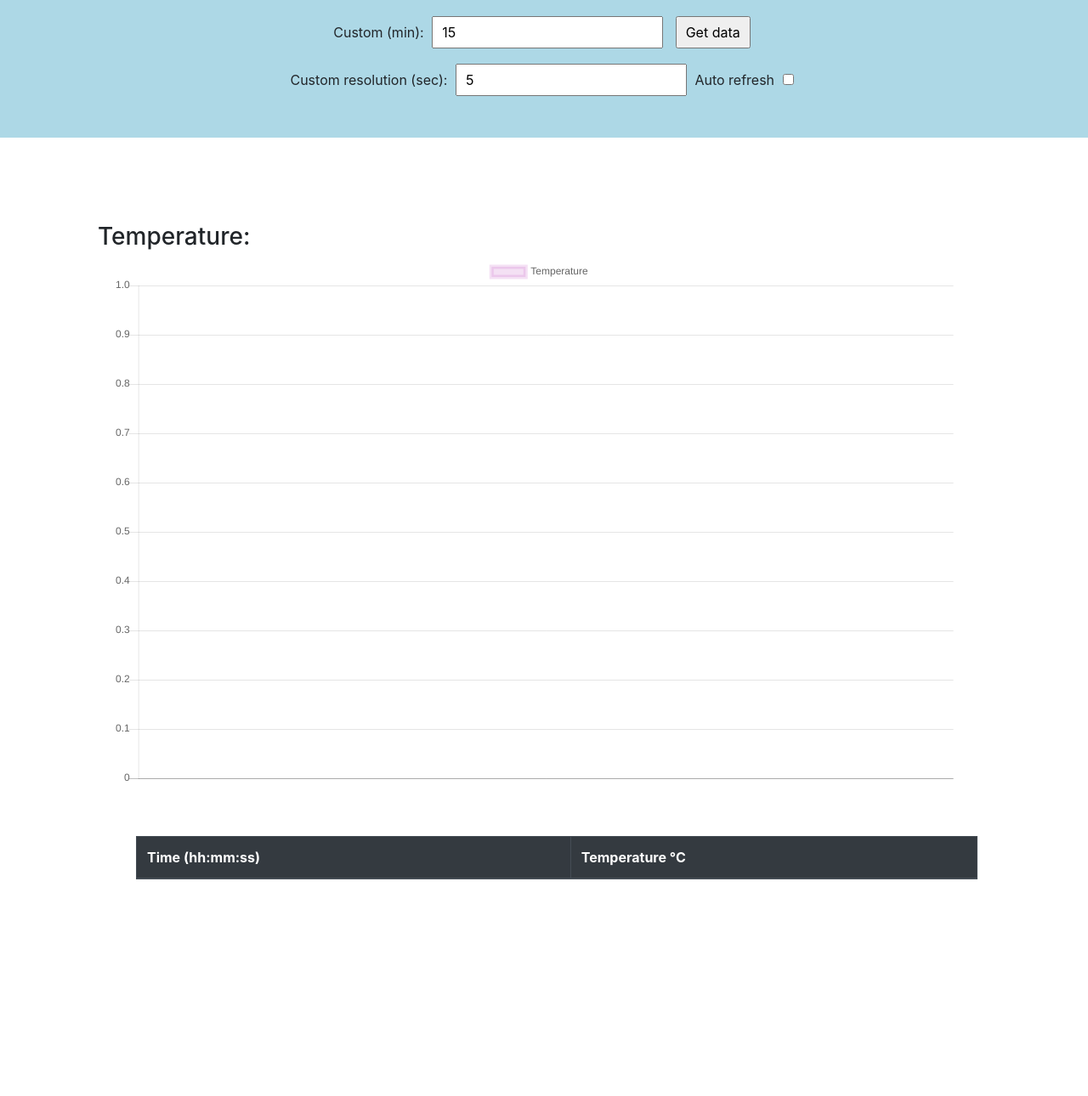
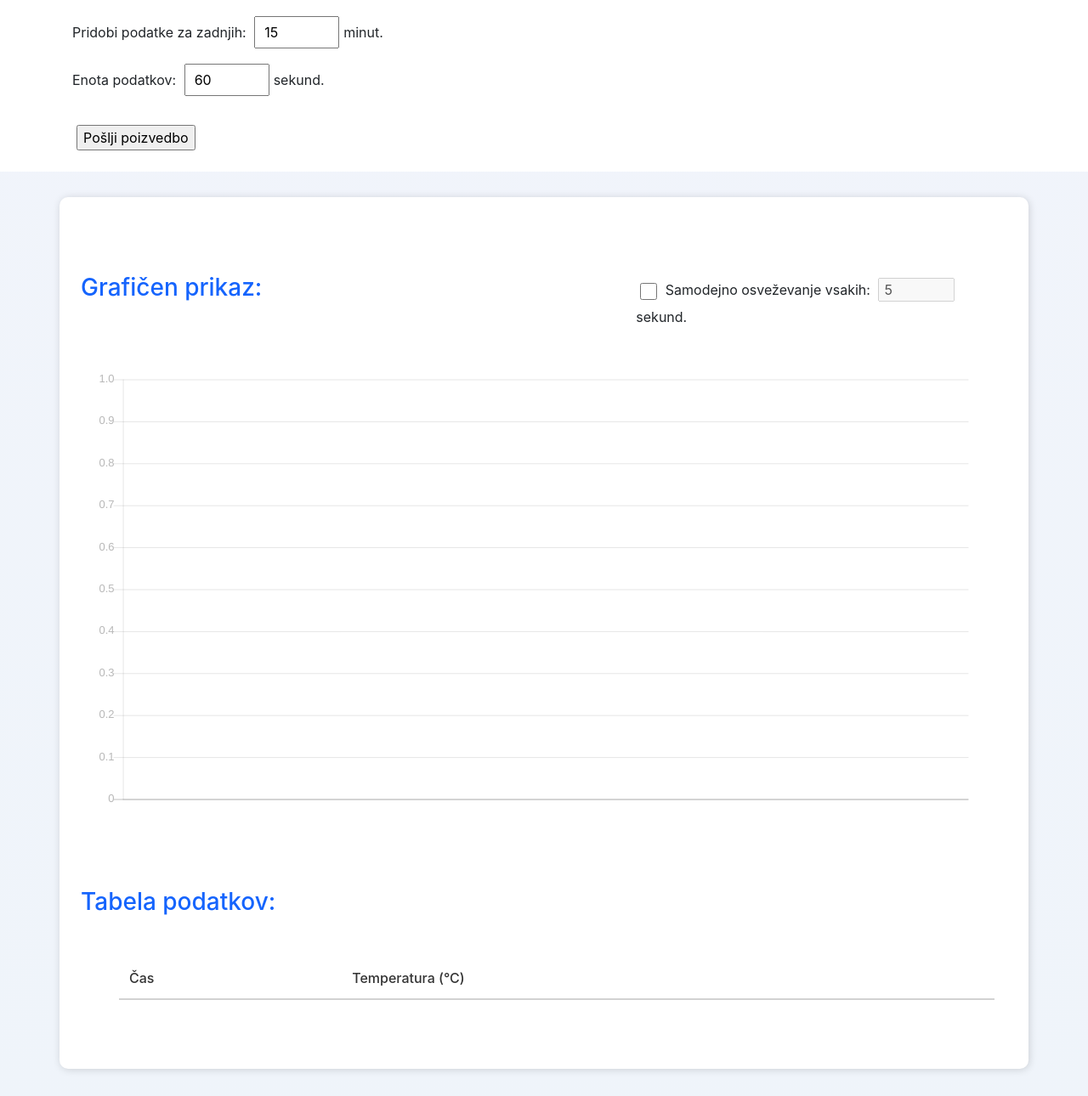
Before and after one commit to krni-ndk/ERS-Competition-2018, a website: page public/index.html in a window 1280 px wide. Shown: the part 74-1364 px from the top of the page at 85% size. Before the commit the page ends 1225 px from the top, so only its background shows below. Drawn offline with Linux system fonts and the light colour scheme; no server answers.

Commit message:
UI/UX Upgrade and minnor tweaks

```diff
--- a/app/server.js
+++ b/app/server.js
@@ -35,7 +35,6 @@ app.get('/api/data', function (aReq, aRes, xErr) {
     let timePeriod = (parseInt(aReq.query.timePeriod, 10)) * 60 * 1000; // From minutes to miliseconds
     let currentTime = new Date().getTime();
     let reqTime = currentTime - timePeriod;
-
     let query = `SELECT temp, time_ms FROM readings WHERE time_ms BETWEEN ${reqTime} AND ${currentTime} ORDER BY time_ms ASC`;
 
     dbCon.query(query, function (xError, aResults, aFields) {
--- a/public/css/main.css
+++ b/public/css/main.css
@@ -1,3 +1,9 @@
+/* Global */
+
+body {
+    background: linear-gradient(#f1f4fb, #eff4fa);
+}
+
 label {
     user-select: none;
     cursor: pointer;
@@ -5,23 +11,47 @@ label {
 
 input {
     margin: 5px;
-    padding: 5px 10px 5px 10px;
 }
 
+/* Hero */
+
 #hero {
-    background-color: lightblue;
+    background-color: #fff;
     padding: 20px;
-    text-align: center;
 }
 
 #hero h2 {
-    text-align: center;
-    color: #333;
+    color: #333333;
     margin-bottom: 30px;
 }
 
+#hero input[type="number"] {
+    padding: 5px 10px 5px 10px;
+    width: 100px;
+}
+
+/* Auto refresh */
+#autoRefreshInput {
+    padding: 0px 5px 0px 5px;
+    width: 90px;
+}
+
+/* Content */
+
+.card {
+    background-color: #fff;
+    border: none;
+    border-radius: 10px;
+    padding: 90px 25px 65px 25px;
+    box-shadow: 1px 1px 10px 0px rgba(0, 0, 0, 0.15);
+}
+
 #temperatures {
-    padding: 100px;
+    margin: 30px 0 50px 0;
+}
+
+#temperatures h3 {
+    color: #1564fd;
 }
 
 #statusElm {
@@ -30,9 +60,24 @@ input {
     text-align: center;
 }
 
+/* Checkbox */
+#autoRefreshLabel {
+    font-size: 16px;
+}
+
+#autoRefresh {
+    width: 20px;
+    height: 20px;
+    vertical-align: middle;
+}
+
+/* Data */
+
 .chartWrapper {
     width: 100%;
     height: auto;
+    margin-top: 55px;
+    margin-bottom: 75px;
 }
 
 #tempChart {
@@ -43,20 +88,59 @@ input {
 .tableWrapper {
     margin-top: 40px;
     margin-left: 30px;
-    max-height: 500px !important;
+    max-height: 85vh !important;
     overflow: auto;
 }
 
+#tempTable {
+    font-size: 16px;
+    color: #333;
+}
+
+#tempTable tr:hover {
+    background-color: rgba(33, 33, 33, 0.05);
+    transition: all 100ms ease-in;
+}
+
+#tempTable #thead-row {
+    background: none;
+}
+
+#tempTable td {
+    font-weight: 400;
+    user-select: none;
+}
+
+#tempTable th {
+    font-weight: 500;
+    border-top: none;
+    border-bottom-color: rgba(33, 33, 33, 0.2);
+    user-select: none;
+}
+
+#tempTable th:hover {
+    border-bottom-color: #1564fd;
+    transition: all 200ms ease-in;
+}
+
 @media screen and (max-width: 768px) {
+    .card {
+        padding-top: 55px;
+    }
 
     #temperatures {
-        padding: 40px 5px 5px 5px;
+        margin: 30px 5px 5px 5px;
+    }
+
+    #autoRefreshLabel {
+        margin-top: 10px;
     }
 
     .chartWrapper {
         padding: 0;
         height: 45vh;
         width: auto;
+        margin-bottom: 45px;
     }
 
     .tableWrapper {
@@ -69,3 +153,11 @@ input {
         height: 80vh;
     }
 }
+
+/* Footer */
+
+footer {
+    text-align: center;
+    padding-bottom: 5px;
+    color: rgba(33, 33, 33, 0.5);
+}
--- a/public/index.html
+++ b/public/index.html
@@ -13,45 +13,57 @@
 <body>
     <section id="hero">
         <div class="container">
-            <h2>Choose a time:</h2>
+            <h2>Nastavitve:</h2>
             <form name="timeForm" method="GET" action="/api/data" onsubmit="return validateForm();">
                 <label class="timeLabel">
-                    Custom (min):
-                    <input type="number" name="timePeriod" min="1" value="15">
-                    <input type="submit" name="submit" value="Get data">
+                    Pridobi podatke za zadnjih:
+                    <input type="number" name="timePeriod" min="1" value="15">minut.
                 </label><br>
                 <label class="timeRes">
-                    Custom resolution (sec):
-                    <input type="number" name="timeResInput" min="5" value="5">
-                    <label>Auto refresh&nbsp;<input id="autoRefresh" type="checkbox" name="autoRefresh"></label>
-                </label>
+                    Enota podatkov:
+                    <input type="number" name="timeResInput" min="5" value="60">sekund.
+                </label><br>
                 <p id="statusElm"></p>
+                <input type="submit" name="submit" value="Pošlji poizvedbo">
             </form>
         </div>
     </section>
     <section id="temperatures">
-        <div class="container">
-            <h3>Temperature:</h3>
+        <div class="container card">
+            <div class="row">
+                <div class="col-md-7">
+                    <h3>Grafičen prikaz:</h3>
+                </div>
+                <div class="col-md-5">
+                    <form name="autoRefreshForm">
+                        <input type="checkbox" id="autoRefresh" name="autoRefresh">
+                        <label for="autoRefresh" id="autoRefreshLabel">Samodejno osveževanje vsakih: </label>
+                        <input type="number" id="autoRefreshInput" name="autoRefreshInput" min="1" value="5" disabled>sekund.
+                    </form>
+                </div>
+            </div>
             <div class="chartWrapper col-md-12">
                 <canvas id="tempChart"></canvas>
             </div>
+            <h3>Tabela podatkov:</h3>
             <div class="col-md-12">
                 <div class="tableWrapper">
-                    <table id="tempTable" class="table table-dark table-bordered">
+                    <table id="tempTable" class="table">
                         <thead>
-                            <tr>
-                                <th>Time (hh:mm:ss)</th>
-                                <th>Temperature &deg;C</th>
+                            <tr id="thead-row">
+                                <th>Čas</th>
+                                <th>Temperatura (&deg;C)</th>
                             </tr>
                         </thead>
-                        <tbody>
-
-                        </tbody>
+                        <tbody></tbody>
                     </table>
                 </div>
             </div>
         </div>
     </section>
+    <footer>
+        <p>&copy; 2019 Niko Kriznik &amp; Nejc Strelec</p>
+    </footer>
 
     <script src="js/jquery-3.3.1.min.js"></script>
     <script src="js/bootstrap.min.js"></script>
--- a/public/js/main.js
+++ b/public/js/main.js
@@ -4,6 +4,9 @@ var autoTimer;
 
 $(function () {
     let tempChartCTX = document.getElementById('tempChart').getContext('2d');
+
+    Chart.defaults.global.defaultFontColor = '#b8b8b8';
+    Chart.defaults.global.defaultFontSize = 13;
 
     tempChart = new Chart(tempChartCTX, {
         type: 'line',
@@ -12,16 +15,20 @@ $(function () {
             datasets: [{
                 label: 'Temperature',
                 data: [],
-                backgroundColor: 'rgba(200, 100, 200, 0.20)',
-                borderColor: 'rgba(200, 100, 200, 0.20)',
+                backgroundColor: 'rgba(73,205,228, 0.5)',
+                borderColor: 'rgba(73,205,228, 0.95)',
                 hitRadius: 5,
-                borderWidth: 5
+                borderWidth: 3
             }]
 
         },
         options: {
             responsive: true,
             maintainAspectRatio: false,
+            animation: {
+                duration: 200,
+                easing: 'easeInOutSine'
+            },
             scales: {
                 yAxes: [{
                     ticks: {
@@ -29,10 +36,13 @@ $(function () {
                     }
                 }]
             },
+            legend: {
+                display: false
+            },
             tooltips: {
                 callbacks: {
-                    label: function (toolTips, data) {
-                        return toolTips.yLabel + " °C";
+                    label: function (toolTip) {
+                        return toolTip.yLabel + " °C";
                     }
                 }
             }
@@ -45,16 +55,20 @@ $(function () {
     });
 
     $("#autoRefresh").click(function () {
-        let dataResolution = parseInt($("input[name='timeResInput']").val(), 10) * 1000; // miliseconds to seconds
         if (document.getElementById('autoRefresh').checked) {
-            autoTimer = setInterval(function () {
-                getData();
-            }, dataResolution);
+            $("#autoRefreshInput").prop('disabled', '');
+            $("#autoRefreshInput").change(function () {
+                autoRefresh();
+            });
+            autoRefresh();
         } else {
+            $("#autoRefreshInput").prop('disabled', 'disabled');
             clearInterval(autoTimer);
             autoTimer = null;
         }
     });
+
+
 
     $("input[name='timeResInput']").change(function () {
         if (typeof (retrievedData[0]) != 'undefined')
@@ -87,7 +101,6 @@ function validateForm() {
 function getData() {
     let timePeriod = parseInt($("input[name='timePeriod']").val(), 10);
     let statusElm = document.getElementById('statusElm');
-    console.log("Data");
     retrievedData = [];
     $.ajax({
         type: 'GET',
@@ -122,18 +135,16 @@ function displayData() {
     let dataTime = minTime;
 
     // First empty data
-    tempChart.data.datasets[0].data = [];
-    tempChart.data.labels = [];
     $('#tempTable tbody').empty();
 
-    for (let i = 0; i < retrievedData.length; i++) {
+    for (let i = 0, j = 0; i < retrievedData.length; i++) {
         let tempTableRow = document.createElement('tr');
         let tempTableTemp = document.createElement('td');
         let tempTableTime = document.createElement('td');
 
         if ((dataTime <= maxTime) && retrievedData[i].time_ms >= dataTime) {
-            tempChart.data.datasets[0].data.push(retrievedData[i].temp);
-            tempChart.data.labels.push(convertMsToTime(retrievedData[i].time_ms));
+            tempChart.data.datasets[0].data[j] = retrievedData[i].temp;
+            tempChart.data.labels[j] = convertMsToTime(retrievedData[i].time_ms);
             tempChart.update();
 
             tempTableTemp.appendChild(document.createTextNode(retrievedData[i].temp));
@@ -143,6 +154,7 @@ function displayData() {
             $('#tempTable').find('tbody').append(tempTableRow);
 
             dataTime += resMs;
+            j++;
         }
     }
 }
@@ -152,3 +164,12 @@ function convertMsToTime(aMs) {
     let date_txt = date.toLocaleTimeString('sl-SI');
     return date_txt;
 }
+
+function autoRefresh() {
+    clearInterval(autoTimer);
+    autoTimer = null;
+    let refreshInterval = parseInt($("#autoRefreshInput").val(), 10) * 1000; // Conversion from seconds to miliseconds
+    autoTimer = setInterval(function () {
+        getData();
+    }, refreshInterval);
+}
```
Also changed, not shown: _testFillDatabase.js (+4 -3 lines).
